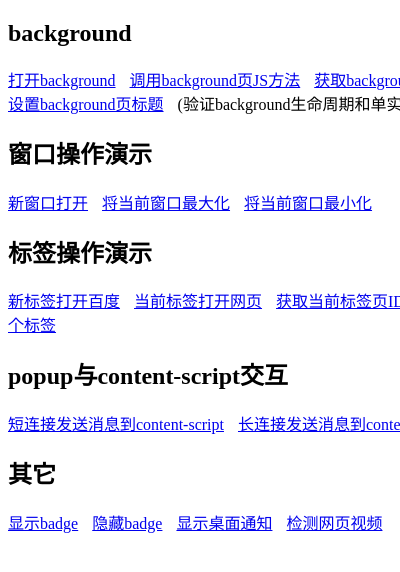
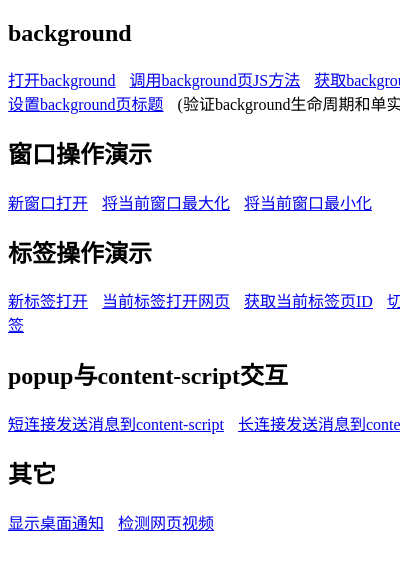
Before and after one commit to LKG/chrome-tools, a browser extension: page popup.html in a window 400 px wide. Shown: the top 572 px of the page. Drawn offline with Linux system fonts and the light colour scheme.

Commit message:
修正pop

```diff
--- a/popup.html
+++ b/popup.html
@@ -30,7 +30,7 @@
 	</div>
 	<h2>标签操作演示</h2>
 	<div>
-		<a href="#" id="open_url_new_tab">新标签打开百度</a>
+		<a href="#" id="open_url_new_tab">新标签打开</a>
 		<a href="#" id="open_url_current_tab">当前标签打开网页</a>
 		<a href="#" id="get_current_tab_id">获取当前标签页ID</a>
 		<a href="#" id="highlight_tab">切换到第一个标签</a>
@@ -42,8 +42,6 @@
 	</div>
 	<h2>其它</h2>
 	<div>
-		<a href="#" id="show_badge">显示badge</a>
-		<a href="#" id="hide_badge">隐藏badge</a>
 		<a href="#" id="show_notification">显示桌面通知</a>
 		<a href="#" id="check_media">检测网页视频</a>
 	</div>
```
